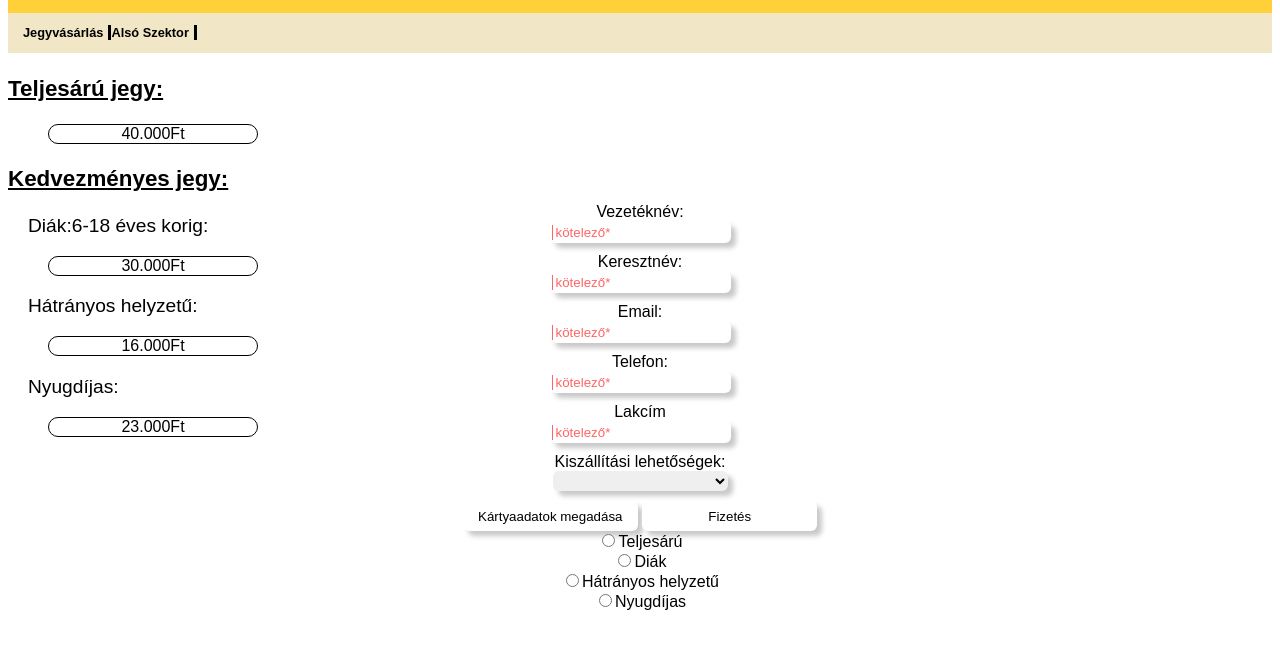
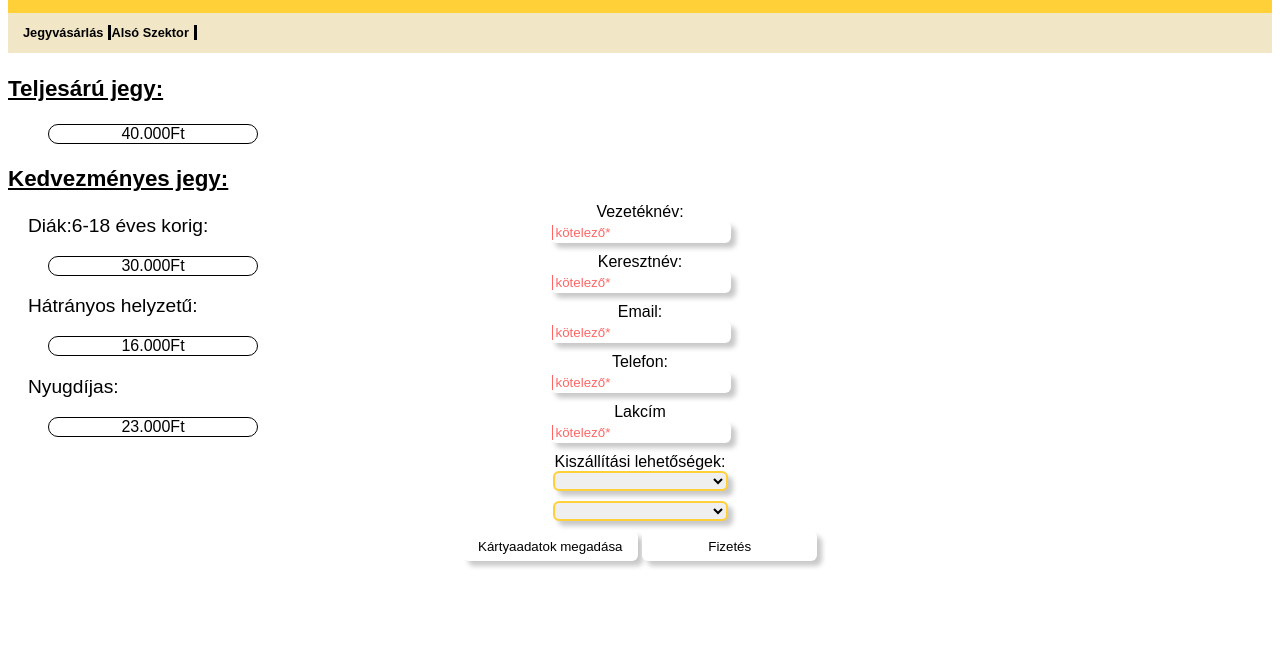
Before and after one commit to nemethbalazs32/Real-Madrid, a plain HTML site: page jegyvasarlas.html in a window 1280 px wide. Shown: the part 132-780 px from the top of the page. Drawn offline with Linux system fonts and the light colour scheme.

Commit message:
jegyvasarlaskesz

```diff
--- a/jegyvasarlas.html
+++ b/jegyvasarlas.html
@@ -54,19 +54,22 @@
             <label for="lakcim">Lakcím</label><br>
             <input type="text" name="lakcim" id="lakcim" placeholder="kötelező*"> <br>
             <label for="modok">Kiszállítási lehetőségek:</label><br>
-            <select name="modok" id="modok">
-                <option value="" placeholder="kötelező*"></option>
+            <select name="modok" id="jegy">
+                <option value=""></option>
                 <option value="hazhozszallitas">Házhozszállítás</option>
                 <option value="emailbenkuldes"> Email-ben küldés</option>
             </select><br>
+            <select name="jegyek" id="jegy">
+                <option value=""></option>
+                <option value="Teljesárú">Teljesárú</option>
+                <option value="Diák">Diák</option>
+                <option value="Hátrányos">Hátrányos helyzetű</option>
+                <option value="Nyugdíjas">Nyugdíjas</option>
+            </select><br>
+
             <input type="button" name="kartya" id="kartya" value="Kártyaadatok megadása">
             <input type="button" name="fizetes" id="fizetes" value="Fizetés">
-            <div class="radio">
-                <input type="radio" name="jegytipus" id="teljesaru" value="Teljesárú" class="radio"><label for="teljesaru">Teljesárú</label><br>
-                <input type="radio" name="jegytipus" id="diak" value="Diák" class="radio"><label for="diak">Diák</label><br>
-                <input type="radio" name="jegytipus" id="fogyi" value="Hátrányos" class="radio"><label for="fogyi">Hátrányos helyzetű</label><br>
-                <input type="radio" name="jegytipus" id=" nyugger" value="Nyugdíjas" class="radio"><label for="nyugger">Nyugdíjas</label><br>
-            </div>
+
         </form>
     </div>
 </body>
--- a/style.css
+++ b/style.css
@@ -293,7 +293,14 @@ table {
     margin-top: 150px;
     margin-left: 600px;
 }
-
+select{
+    border: 0px;
+    border-radius: 6px;
+    box-shadow: 5px 5px 5px rgb(201, 201, 201);
+    margin-bottom: 10px;
+    height: 20px;
+    width: 175px;
+}
 #stadionfelirat {
     text-align: center;
 }
@@ -322,14 +329,8 @@ input[type="number"]{
     margin-bottom: 10px;
     height: 20px;
 }
-select{
-    border: 0px;
-    border-radius: 6px;
-    box-shadow: 5px 5px 5px rgb(201, 201, 201);
-    margin-bottom: 10px;
-    height: 20px;
-    width: 175px;
-}
+
+
 input[type="text"]:hover{
     transform: scale(1.1);
 }
@@ -370,3 +371,6 @@ input[type="button"]:hover{
 position: relative;
 z-index: 3;
 }
+#jegy{
+    border: 2px solid #ffd037;
+}
```
Also changed, not shown: jegyvasarlas2.html (+8 -5 lines).
